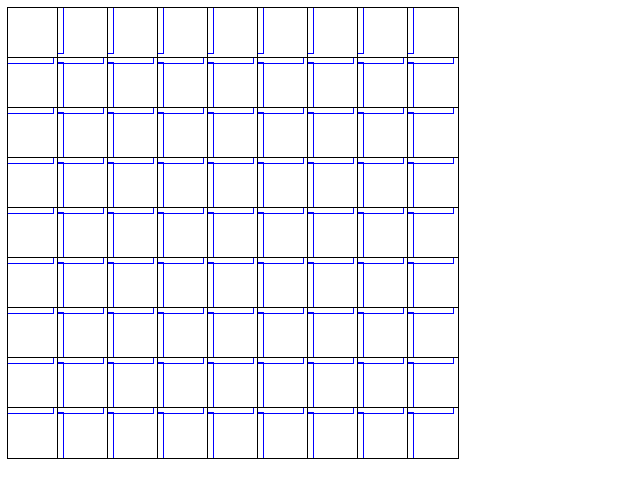
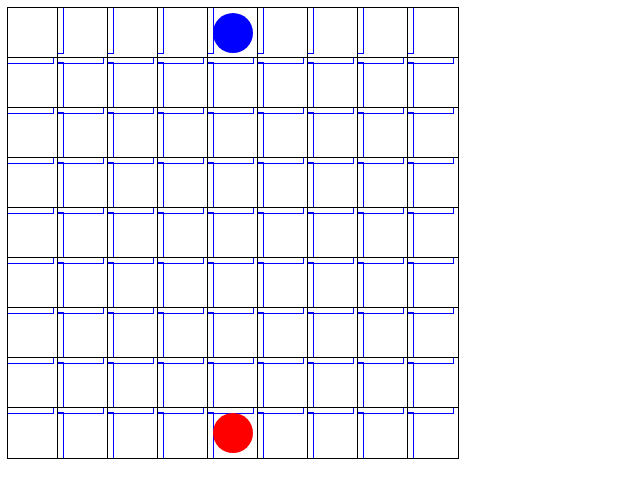
Before and after one commit to DeMcA/corridor, an Angular app: page / in a window 1280 px wide. Shown: the top 498 px of the page, without its empty margins (0-640 px from the left). Built offline with nearby package versions, Linux system fonts and the light colour scheme.

Commit message:
Add static starting pieces to game squares
Again, these could conceivably be their own components

```diff
--- a/src/app/board-square/board-square.component.css
+++ b/src/app/board-square/board-square.component.css
@@ -1,4 +1,5 @@
 .square {
+    position: relative;
     width: 50px;
     height: 50px;
     background: white;
@@ -18,3 +19,22 @@
     height: 45px;
     outline: 1px solid blue;
 }
+
+.piece {
+    position: absolute;
+    width: 40px;
+    height: 40px;
+    -webkit-border-radius: 20px;
+    -moz-border-radius: 20px;
+    border-radius: 20px;
+    top: 5px;
+    left: 5px;
+}
+
+.player1 {
+    background: blue;
+}
+
+.player2 {
+    background: red;
+}
--- a/src/app/board-square/board-square.component.html
+++ b/src/app/board-square/board-square.component.html
@@ -1,4 +1,6 @@
 <div [class]="getClass()" (click)="click()" >
+<div *ngIf="player" class="piece"
+  [ngClass]="{'player1':player==1,'player2':player==2}" (click)="pieceClick()"></div>
 <div *ngIf="!location.top" class="horizontal" (click)="horizontalClick()"></div>
 <div *ngIf="!location.left" class="vertical" (click)="verticalClick()"></div>
 </div>
--- a/src/app/board-square/board-square.component.ts
+++ b/src/app/board-square/board-square.component.ts
@@ -8,13 +8,15 @@ import { Component, OnInit, EventEmitter, Input, Output } from '@angular/core';
 export class BoardSquareComponent implements OnInit {
 
   @Input() idx: number;
-  @Input() location
+  @Input() location;
+  @Input() player;
 
   @Output() squareClicked = new EventEmitter<number>();
 
   constructor() { }
 
   ngOnInit() {
+    console.log(this.player)
   }
 
   click() {
@@ -31,6 +33,11 @@ export class BoardSquareComponent implements OnInit {
     console.log("horizontal click in square")
   }
 
+  // Don't actually need this for anything, will control in board componenet
+  pieceClick() {
+    console.log("click player ", this.player)
+  }
+
   getClass() {
     return 'square '+Object.keys(this.location).filter(
       (key) => this.location[key]
--- a/src/app/board/board.component.html
+++ b/src/app/board/board.component.html
@@ -3,5 +3,6 @@
      (squareClicked)="onSquareClicked($event)"
      [idx]="i"
      [location]="getSquareLocation(i)"
+     [player] = "square"
  ></app-board-square>
 </div>
--- a/src/app/board/board.component.ts
+++ b/src/app/board/board.component.ts
@@ -8,9 +8,13 @@ import { Component, OnInit, Input } from '@angular/core';
 export class BoardComponent implements OnInit {
 
   squares: Array<number>;
+  player1
+  player2
 
   constructor() {
     this.squares  = Array<number>(81).fill(0);
+    this.squares[4] = 1;
+    this.squares[76] = 2;
   }
 
   ngOnInit() {
```
